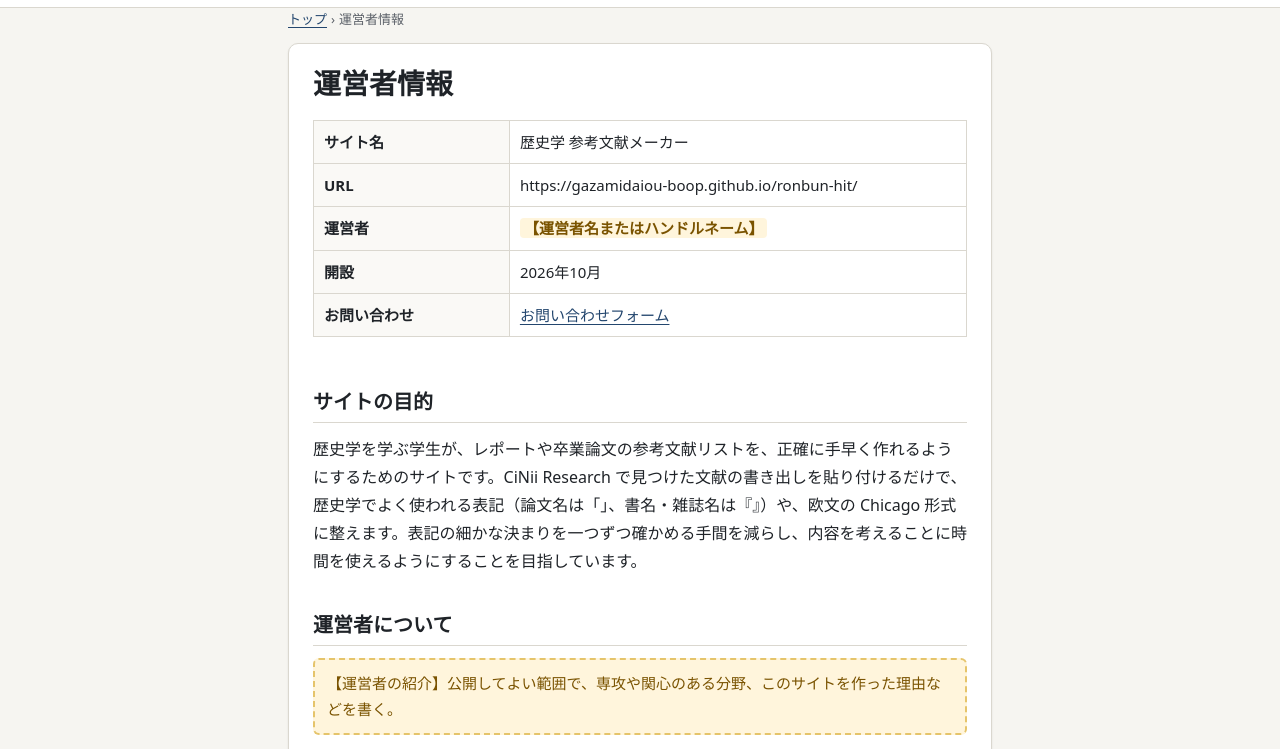
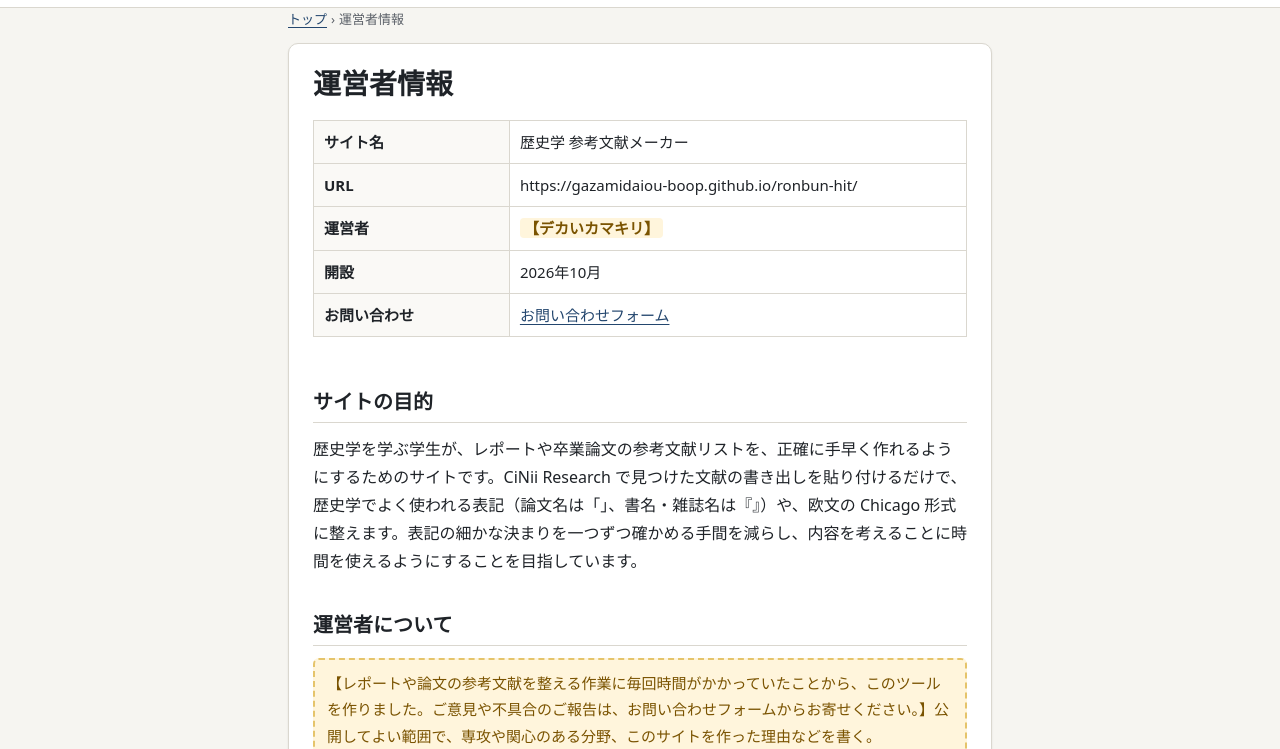
Before and after one commit to ronbun-hit/ronbun-hit.github.io, a website: page about.html in a window 1280 px wide. Shown: the part 51-800 px from the top of the page. Drawn offline with Linux system fonts and the light colour scheme.

Commit message:
Update about.html

```diff
--- a/about.html
+++ b/about.html
@@ -57,7 +57,7 @@
           <tbody>
             <tr><th scope="row">サイト名</th><td>歴史学 参考文献メーカー</td></tr>
             <tr><th scope="row">URL</th><td>https://gazamidaiou-boop.github.io/ronbun-hit/</td></tr>
-            <tr><th scope="row">運営者</th><td><span class="todo-inline">【運営者名またはハンドルネーム】</span></td></tr>
+            <tr><th scope="row">運営者</th><td><span class="todo-inline">【デカいカマキリ】</span></td></tr>
             <tr><th scope="row">開設</th><td>2026年10月</td></tr>
             <tr><th scope="row">お問い合わせ</th><td><a href="contact.html">お問い合わせフォーム</a></td></tr>
           </tbody>
@@ -71,7 +71,7 @@
 
       <section aria-labelledby="operator">
         <h2 id="operator">運営者について</h2>
-        <p class="todo-note">【運営者の紹介】公開してよい範囲で、専攻や関心のある分野、このサイトを作った理由などを書く。</p>
+        <p class="todo-note">【レポートや論文の参考文献を整える作業に毎回時間がかかっていたことから、このツールを作りました。ご意見や不具合のご報告は、お問い合わせフォームからお寄せください。】公開してよい範囲で、専攻や関心のある分野、このサイトを作った理由などを書く。</p>
       </section>
 
       <section aria-labelledby="how">
```
